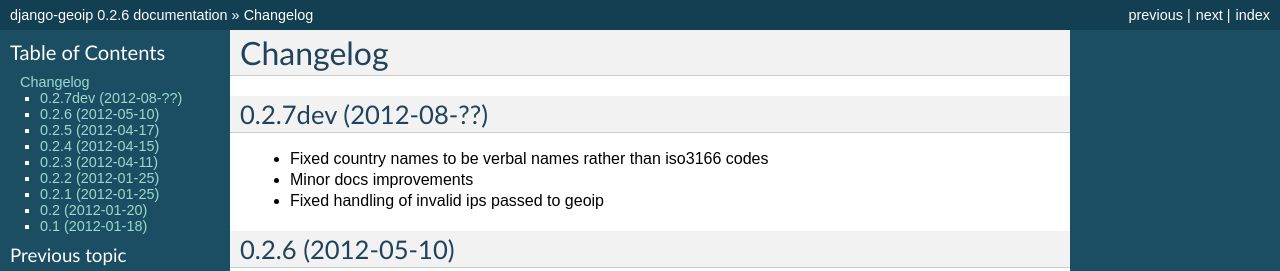
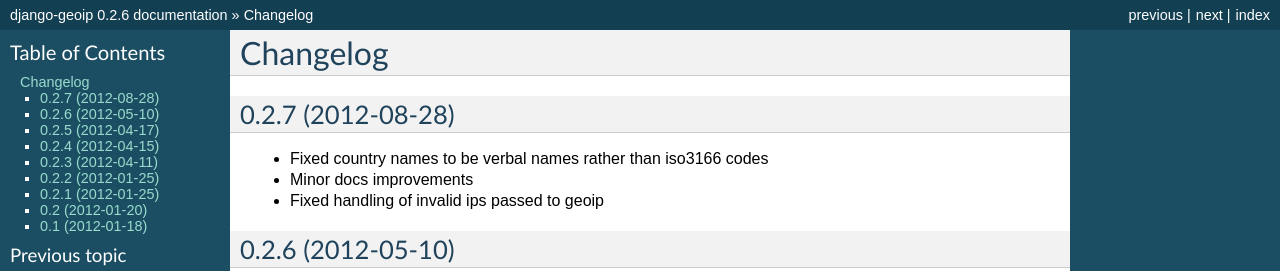
Before and after one commit to futurecolors/django-geoip, a Sphinx documentation site: the page built from docs/changelog.rst, in a window 1280 px wide. Shown: the top 271 px of the page. Built offline with Sphinx 7.4.7, drawn with Linux system fonts in a browser that asks for light colours.

Commit message:
Bumped to 0.2.7

```diff
--- a/docs/changelog.rst
+++ b/docs/changelog.rst
@@ -1,11 +1,12 @@
 Changelog
 =========
 
-0.2.7dev (2012-08-??)
+0.2.7 (2012-08-28)
 ---------------------
 * Fixed country names to be verbal names rather than iso3166 codes
 * Minor docs improvements
 * Fixed handling of invalid ips passed to geoip
+
 
 0.2.6 (2012-05-10)
 ------------------
--- a/setup.py
+++ b/setup.py
@@ -14,7 +14,7 @@
 
 setup(
     name='django-geoip',
-    version='0.2.7dev',
+    version='0.2.7',
     author='Ilya Baryshev',
     author_email='baryshev@gmail.com',
     packages=find_packages(exclude=("tests")),
```
